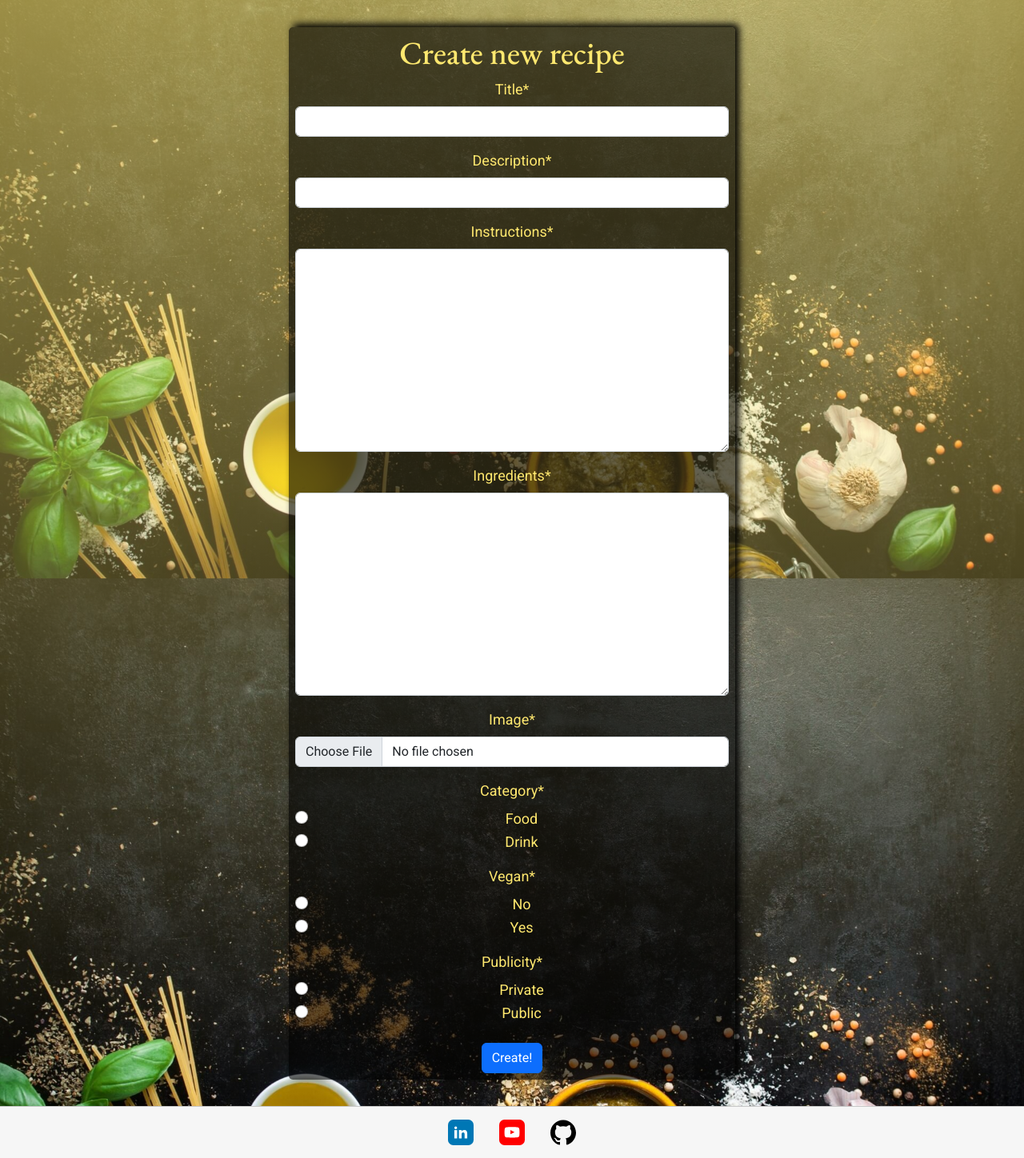
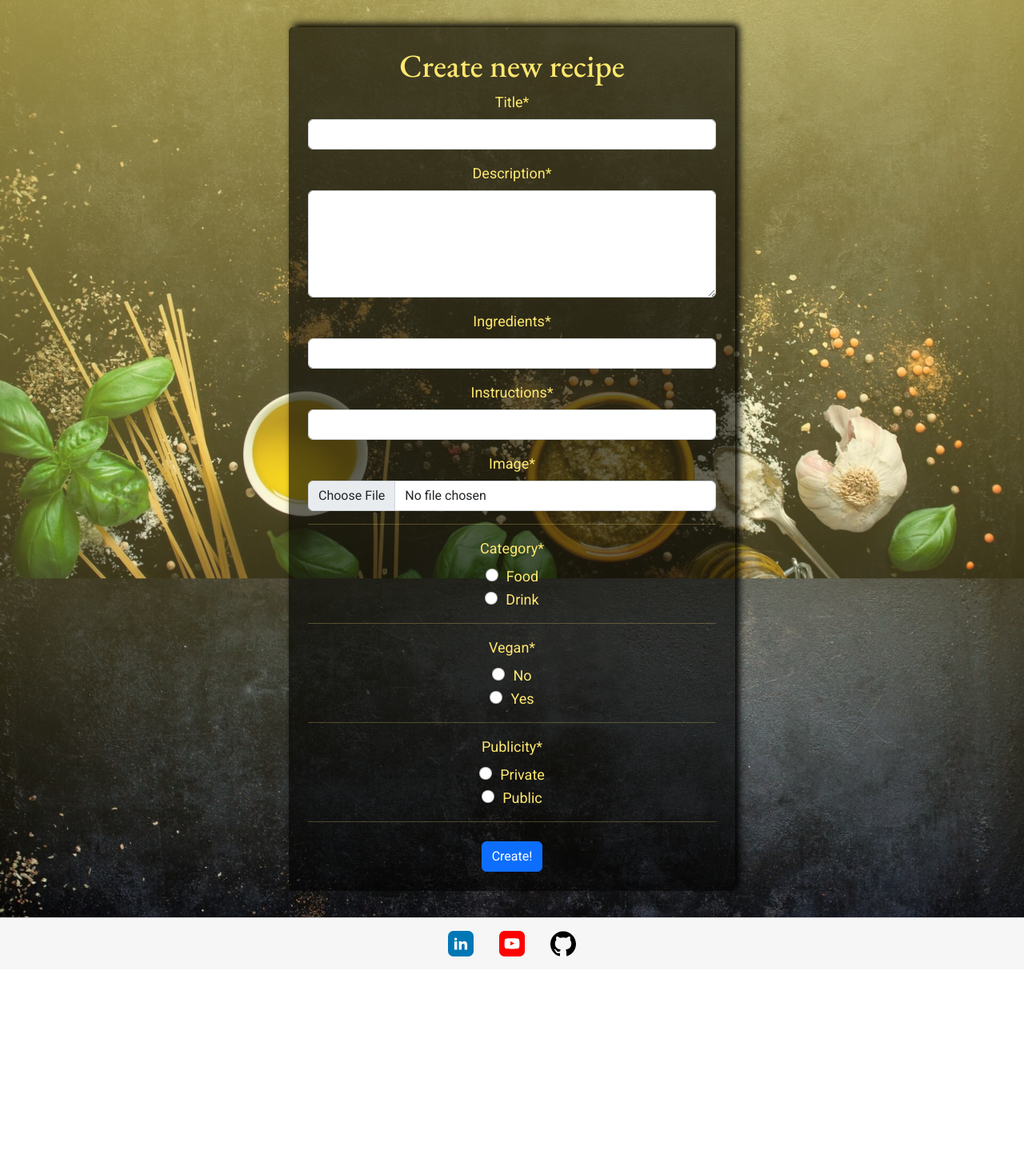
Before and after one commit to PatSvedberg/RecipeRepublic, a Django app: page /newrecipe/ in a window 1280 px wide. Shown: the part 130-1578 px from the top of the page at 80% size. After the commit the page ends 1326 px from the top, so only its background shows below. Run offline with Django 3.2, Linux system fonts and the light colour scheme; the visitor is signed in with stand-in values (Sample User, id 1); parts of the project's set-up code (start-up, migrations or seed data) failed here and were passed over; some libraries are stand-ins or nearby versions.

Commit message:
New style for recipe creator form

```diff
--- a/recipe/forms.py
+++ b/recipe/forms.py
@@ -18,30 +18,22 @@ class RecipeForm(forms.ModelForm):
         choices=Recipe.PUBLICITY_CHOICES, widget=forms.RadioSelect, label="Publicity"
     )
 
+    ingredients = forms.CharField(widget=RichTextWidget())
+    instructions = forms.CharField(widget=RichTextWidget())
+
+    title = forms.CharField(label="Title")
+    description = forms.CharField(widget=forms.Textarea(attrs={"rows": 5}), label="Description")
+    image = forms.ImageField(label="Image")
+
     class Meta:
         model = Recipe
         fields = [
             "title",
             "description",
+            "ingredients",
             "instructions",
-            "ingredients",
             "image",
             "category",
             "vegan",
             "publicity",
         ]
-
-        ingredients = forms.CharField(widget=RichTextWidget())
-        instructions = forms.CharField(widget=RichTextWidget())
-
-        widget = {
-            "description": forms.Textarea(attrs={"rows": 5}),
-        }
-
-        labels = {
-            "title": "Title",
-            "description": "Description",
-            "ingredients": "Ingredients",
-            "instructions": "Instructions",
-            "image": "Image",
-        }
--- a/recipe/templates/recipe/new_recipe.html
+++ b/recipe/templates/recipe/new_recipe.html
@@ -3,15 +3,69 @@
 {% block title %}Add Recipe{% endblock %}
 
 {% block content %}
+<section class="create-recipe-section">
     <div class="container">
-    <form method="POST" enctype="multipart/form-data" class="p-2 form">
+        <form method="POST" enctype="multipart/form-data" class="p-4 form">
             <h1 class="text-center">Create new recipe</h1>
             {% csrf_token %}
             {{ form.media }}
-        {{ form|crispy }}
+
+            <!-- Field: Title -->
+            <div class="form-group">
+                <label for="{{ form.title.id_for_label }}"></label>
+                {{ form.title|as_crispy_field }}
+            </div>
+
+            <!-- Field: Description -->
+            <div class="form-group">
+                <label for="{{ form.description.id_for_label }}"></label>
+                {{ form.description|as_crispy_field }}
+            </div>
+
+            <!-- Field: Ingredients -->
+            <div class="form-group">
+                <label for="{{ form.ingredients.id_for_label }}"></label>
+                {{ form.ingredients|as_crispy_field }}
+            </div>
+
+            <!-- Field: Instructions -->
+            <div class="form-group">
+                <label for="{{ form.instructions.id_for_label }}"></label>
+                {{ form.instructions|as_crispy_field }}
+            </div>
+
+            <!-- Field: Image -->
+            <div class="form-group">
+                <label for="{{ form.image.id_for_label }}"></label>
+                {{ form.image|as_crispy_field }}
+            </div>
+            <hr>
+
+            <!-- Field: Category -->
+            <div class="form-group">
+                <label for="{{ form.category.id_for_label }}"></label>
+                {{ form.category|as_crispy_field }}
+            </div>
+            <hr>
+
+            <!-- Field: Vegan -->
+            <div class="form-group">
+                <label for="{{ form.vegan.id_for_label }}"></label>
+                {{ form.vegan|as_crispy_field }}
+            </div>
+            <hr>
+
+            <!-- Field: Publicity -->
+            <div class="form-group">
+                <label for="{{ form.publicity.id_for_label }}"></label>
+                {{ form.publicity|as_crispy_field }}
+            </div>
+            <hr>
+
             <div class="text-center">
                 <button type="submit" class="btn btn-primary mt-2">Create!</button>
             </div>
         </form>
     </div>
+</section>
 {% endblock %}
--- a/static/css/style.css
+++ b/static/css/style.css
@@ -258,6 +258,19 @@ a.img-container:hover {
     border-bottom: 2px solid var(--yellowish);
 }
 
+/*Recipe form */
+
+.div_id_category div {
+    display: flex;
+    flex-direction: row;
+}
+
+.form-check {
+    display: flex;
+    justify-content: center;
+    gap: 10px;
+}
+
 /* Profiles */
 
 .profile-img {
@@ -317,7 +330,6 @@ a.img-container:hover {
 .card__like {
     width: 18px;
 }
-
 
 .card__img {
     visibility: hidden;
```
Lines whose indentation alone changed are shown as unchanged.
